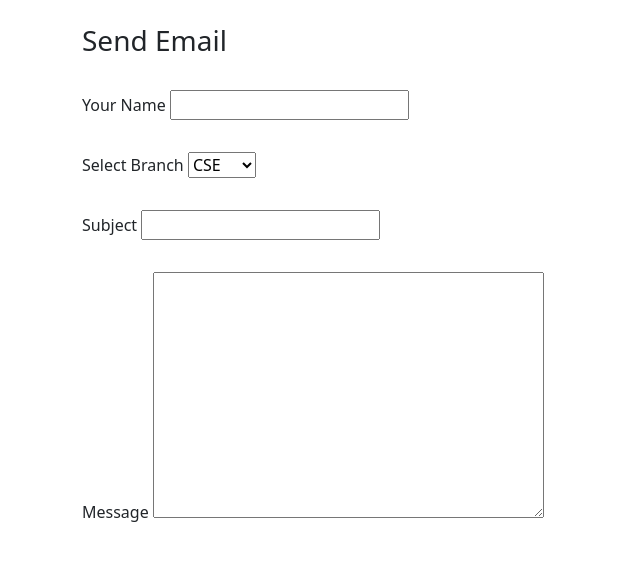
After one commit to reshmakalidindi/college_website, a Django app: page /email/ in a window 1280 px wide. The commit adds this page. Shown: the top 561 px of the page, without its empty margins (0-640 px from the left). Run offline with Django 5.2, Linux system fonts and the light colour scheme; a user stored in the database is signed in.

Commit message:
first commit

```diff
--- /dev/null
+++ b/main/EmailForm.py
@@ -0,0 +1,17 @@
+
+from django import forms
+
+BRANCH_CHOICES = [
+    ('CSE', 'CSE'),
+    ('IT', 'IT'),
+    ('ECE', 'ECE'),
+    ('EEE', 'EEE'),
+    ('CIVIL', 'CIVIL'),
+    ('MECH', 'MECH'),
+]
+
+class EmailForm(forms.Form):
+    name = forms.CharField(label="Your Name", max_length=100)
+    branch = forms.ChoiceField(choices=BRANCH_CHOICES)
+    subject = forms.CharField(max_length=200)
+    message = forms.CharField(widget=forms.Textarea)
--- a/main/templates/base.html
+++ b/main/templates/base.html
@@ -25,6 +25,8 @@
     <a href="/home/">Home</a>
     <a href="/colleges/">Colleges</a>
     <a href="/students/">Students</a>
+     <a href="/email/">Contact Us</a>
+
     <a href="#">Address</a>
 </nav>
 <h1 class="text-center text-primary mt-5">
--- /dev/null
+++ b/main/templates/mail_form.html
@@ -0,0 +1,38 @@
+
+{% load static %}
+<!DOCTYPE html>
+<html>
+<head>
+    <title>Contact Us</title>
+    <link href="https://cdn.jsdelivr.net/npm/bootstrap@5.3.2/dist/css/bootstrap.min.css" rel="stylesheet">
+    <link rel="stylesheet" href="{% static 'css/style.css'%}">
+</head>
+<body>
+
+<div class="container mt-4">
+    <h3>Send Email</h3><br>
+    <form method="POST">
+        <div class="mb-2">
+        <label>Your Name</label>
+        {{ form.name }}
+        </div><br>
+
+        <div class="mb-2">
+            <label>Select Branch</label>
+            {{ form.branch }}
+        </div><br>
+
+        <div class="mb-2">
+            <label>Subject</label>
+            {{ form.subject }}
+        </div><br>
+
+        <div class="mb-2">
+            <label>Message</label>
+            {{ form.message }}
+        </div><br>
+    </form>
+</div>
+
+</body>
+</html>
--- a/main/urls.py
+++ b/main/urls.py
@@ -7,4 +7,6 @@ urlpatterns = [
 
     path('colleges/', views.colleges, name='colleges'),
     path('students/', views.students, name='students'),
+      path('email/', views.email, name='email'),
+
 ]
--- a/main/views.py
+++ b/main/views.py
@@ -1,7 +1,19 @@
 from django.shortcuts import render, redirect
 from django.contrib.auth import authenticate, login
+from django.http import HttpResponse
 from django.contrib import messages
 from django.contrib.auth.decorators import login_required
+from django.core.mail import send_mail
+from .EmailForm import EmailForm
+
+BRANCH_EMAILS = {
+    'CSE': 'csehod@gmail.com',
+    'IT': 'ithod@gmail.com',
+    'ECE': 'ecehod@gmail.com',
+    'EEE': 'eeehod@gmail.com',
+    'CIVIL': 'civilhod@gmail.com',
+    'MECH': 'mechod@gmail.com'
+}
 
 
 def user_login(request):
@@ -40,3 +52,35 @@ def students(request):
         {'sno': 4, 'name': 'sai', 'branch': 'MECH', 'age': 18},
     ]
     return render(request, 'students.html', {'students': students})
+@login_required(login_url='login')
+def email(request):
+
+    if request.method == "POST":
+        form = EmailForm(request.POST)
+
+        if form.is_valid():
+            name = form.cleaned_data['name']
+            branch = form.cleaned_data['branch']
+            subject = form.cleaned_data['subject']
+            message = form.cleaned_data['message']
+
+            to_email = BRANCH_EMAILS.get(branch)
+
+            full_message = f"Message from: {name}\nBranch: {branch}\n\n{message}"
+
+            send_mail(
+                subject,
+                full_message,
+                'reshmakalidindi13@gmail.com',
+                [to_email],
+                fail_silently=False,
+            )
+
+            return HttpResponse(
+                f"<h2>Email sent to {branch} department successfully!</h2>"
+            )
+
+    else:
+        form = EmailForm()
+
+    return render(request, "mail_form.html", {"form": form})
--- /dev/null
+++ b/static/css/styles.css
@@ -0,0 +1,3 @@
+body {
+    background-color: aquamarine;
+}
```
Also changed, not shown: main/forms.py (added, +7 -0 lines), task1/settings.py (+12 -1 lines), db.sqlite3.
